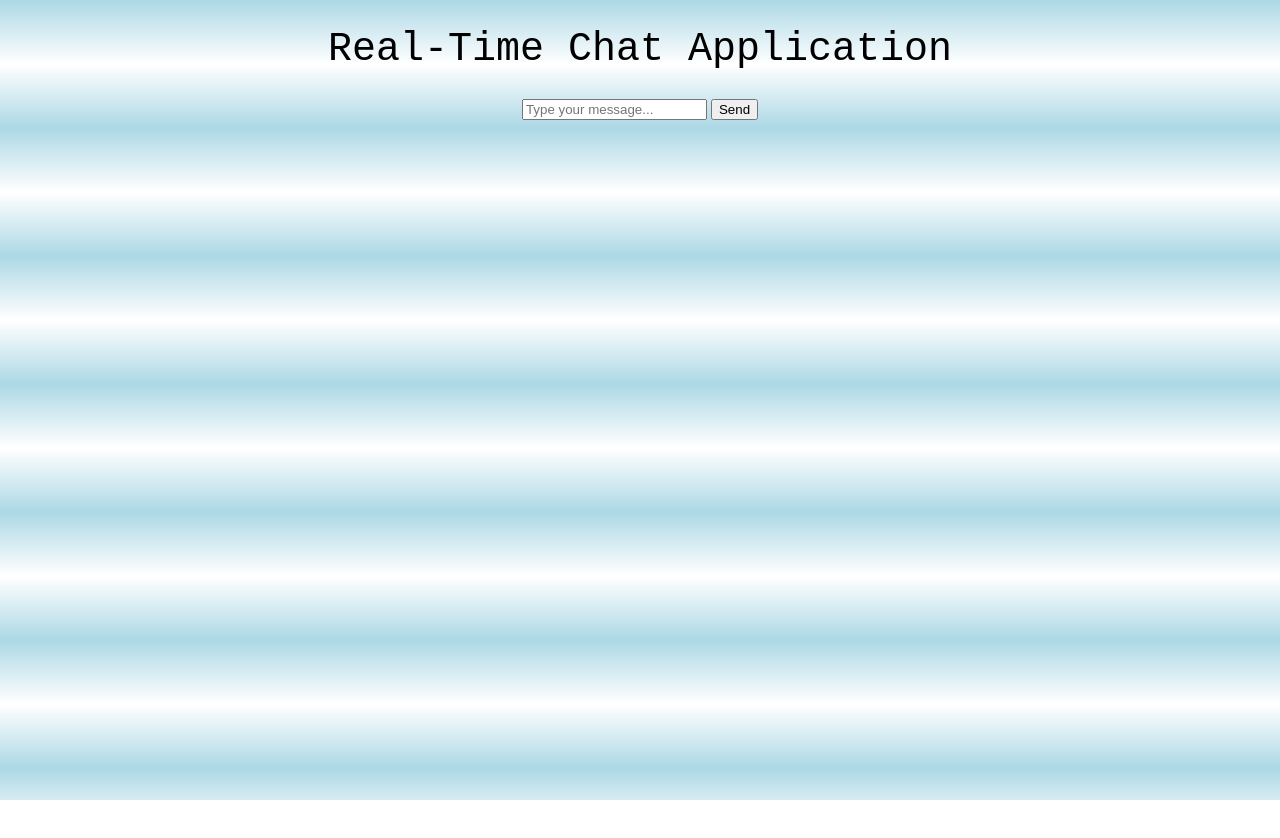
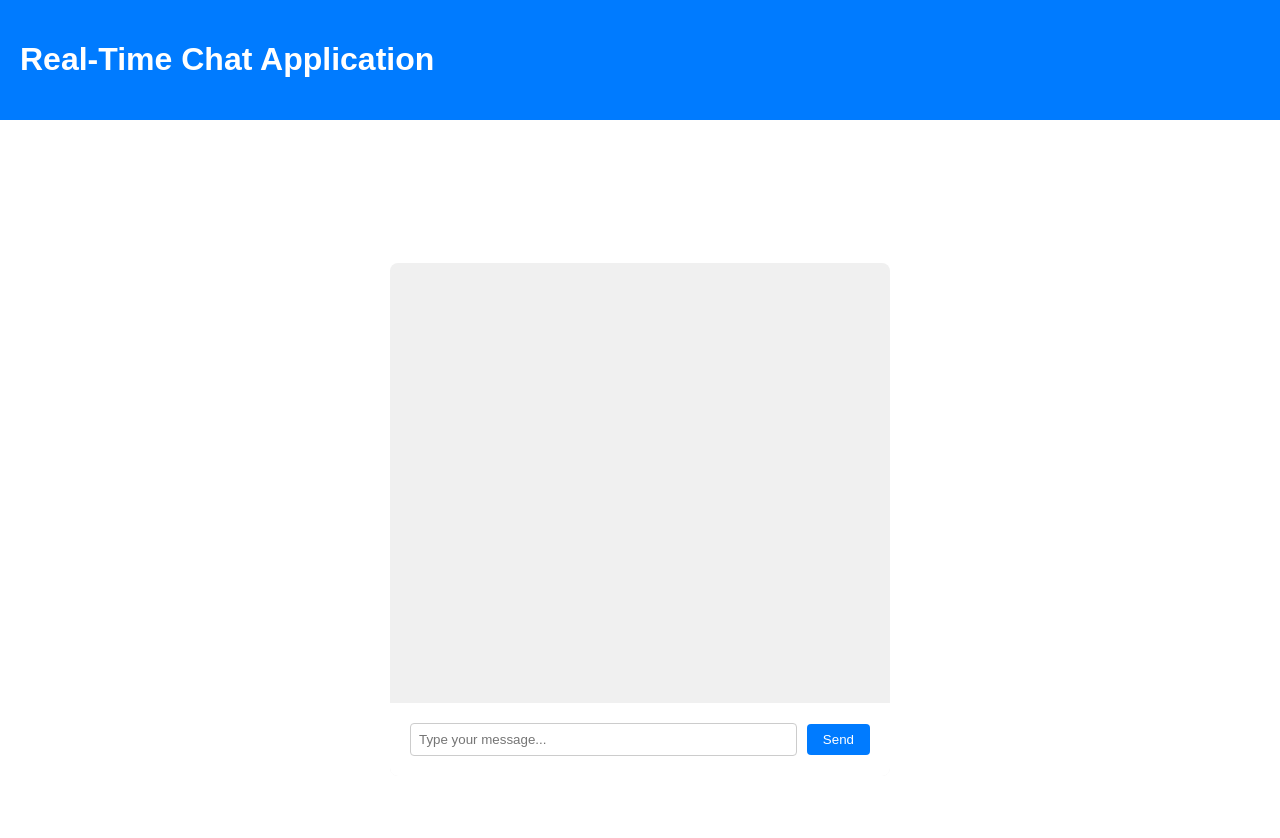
Before and after one commit to A4rav-1/web-portfolio, a plain HTML site: page index.html in a window 1280 px wide. Before the commit the page ends 800 px from the top, so only its background shows below. Drawn offline with Linux system fonts and the light colour scheme.

Commit message:
Update Style.css

```diff
--- a/Style.css
+++ b/Style.css
@@ -1,21 +1,75 @@
-body{
-    text-align: center;
-    background-image: linear-gradient(lightblue, white, lightblue);
+/* @codewithcurious.com */
 
+/* Global Styles */
+body {
+  margin: 0;
+  padding: 0;
+  font-family: Arial, sans-serif;
 }
-h1{
-    font-size: 40px;
-    font-family:monospace ;
-    font-weight: lighter;
+
+header {
+  background-color: #007bff;
+  color: #fff;
+  padding: 20px;
 }
-#App{
-    width: 100%;
-    height: 800px;
+
+.container {
+  display: flex;
+  justify-content: center;
+  align-items: center;
+  height: 100vh;
 }
-.line{
-    height: 5px;
-    background-color: black;
-    width: 120px;
-    margin-left: 43.7%;
-    margin-bottom: 5%;
+
+/* Chat Window Styles */
+.chat-window {
+  width: 500px;
+  background-color: #f0f0f0;
+  border-radius: 8px;
+  overflow: hidden;
 }
+
+.chat-area {
+  height: 400px;
+  overflow-y: scroll;
+  padding: 20px;
+}
+
+.chat-messages {
+  display: flex;
+  flex-direction: column;
+}
+
+.message {
+  margin-bottom: 10px;
+  background-color: #fff;
+  padding: 10px;
+  border-radius: 4px;
+}
+
+.user-input {
+  display: flex;
+  align-items: center;
+  padding: 20px;
+  background-color: #fff;
+}
+
+#message-input {
+  flex-grow: 1;
+  padding: 8px;
+  border: 1px solid #ccc;
+  border-radius: 4px;
+}
+
+#send-button {
+  padding: 8px 16px;
+  margin-left: 10px;
+  background-color: #007bff;
+  border: none;
+  border-radius: 4px;
+  color: #fff;
+  cursor: pointer;
+}
+
+#send-button:hover {
+  background-color: #0056b3;
+}
```
